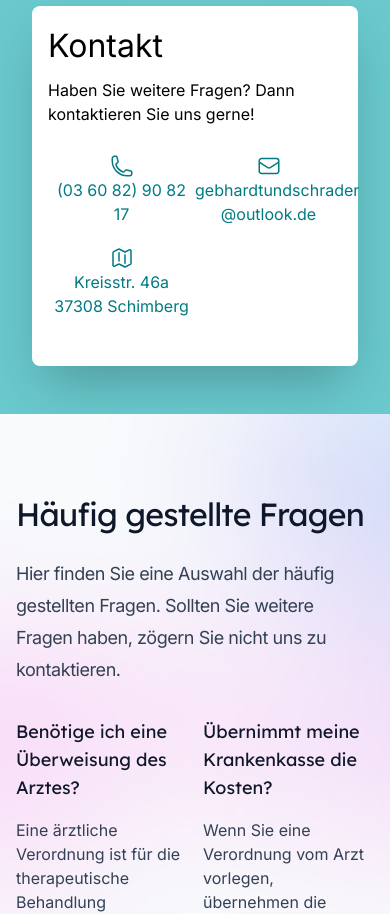
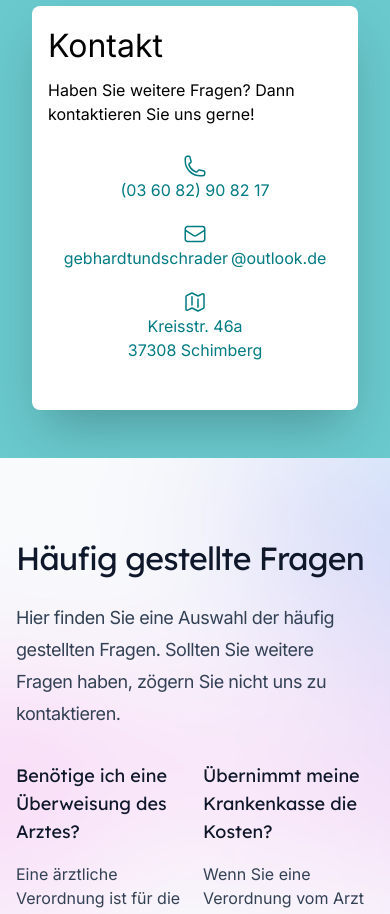
Before and after one commit to n2o/systemische-beratung-freund.de, a Next.js app: page / in a window 390 px wide. Shown: the part 2760-3674 px from the top of the page. Built offline with nearby package versions, Linux system fonts and the light colour scheme.

Commit message:
Fix cols on small devices

```diff
--- a/src/components/KontaktKarte.tsx
+++ b/src/components/KontaktKarte.tsx
@@ -14,7 +14,7 @@
     <div className="bg-accent px-4 py-5" id="kontakt">
       <Container>
         <Karte heading={heading} lead={lead}>
-          <div className="grid grid-cols-2 pt-5 md:grid-cols-3">
+          <div className="grid grid-cols-1 pt-5 sm:grid-cols-2 md:grid-cols-3">
             <div className={classes}>
               <Link href={"tel:" + phone} className="link mx-auto">
                 <PhoneIcon className="mx-auto h-6" />
@@ -24,7 +24,7 @@
             <div className={classes}>
               <Link href={"mailto:" + email} className="link mx-auto">
                 <EnvelopeIcon className="mx-auto h-6" />
-                <span dangerouslySetInnerHTML={{ __html: email}}></span>
+                <span dangerouslySetInnerHTML={{ __html: email }}></span>
               </Link>
             </div>
             <div className={classes}>
```
